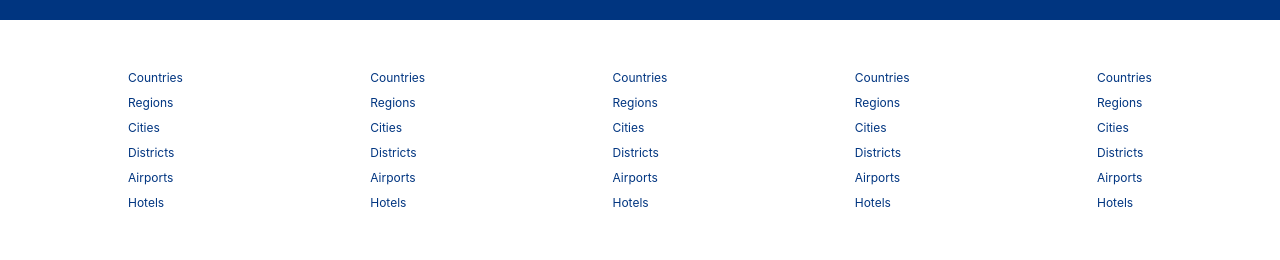
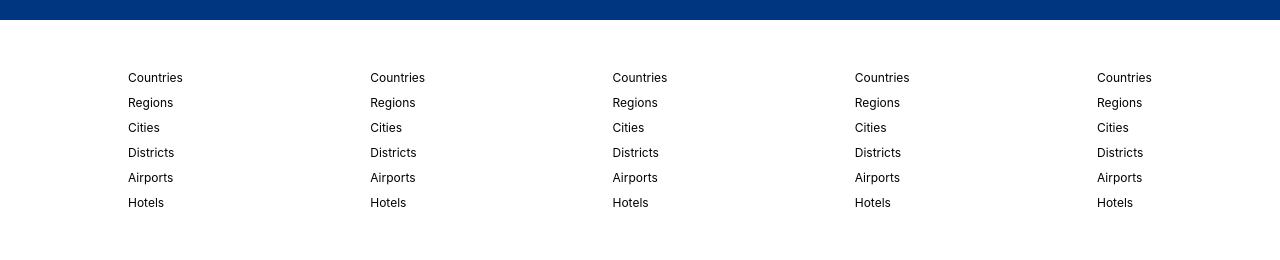
Before and after one commit to esteemayo/hotel-booking-app-client, a React (Create React App) app: page / in a window 1280 px wide. Shown: the part 1661-1921 px from the top of the page. Built offline with nearby package versions, Linux system fonts and the light colour scheme.

Commit message:
modified

```diff
--- a/src/components/footer/footer.scss
+++ b/src/components/footer/footer.scss
@@ -17,7 +17,7 @@
 
     &--item {
       margin-bottom: 1rem;
-      color: #003580;
+      color: var(--color-primary-blue);
       cursor: pointer;
     }
   }
```
